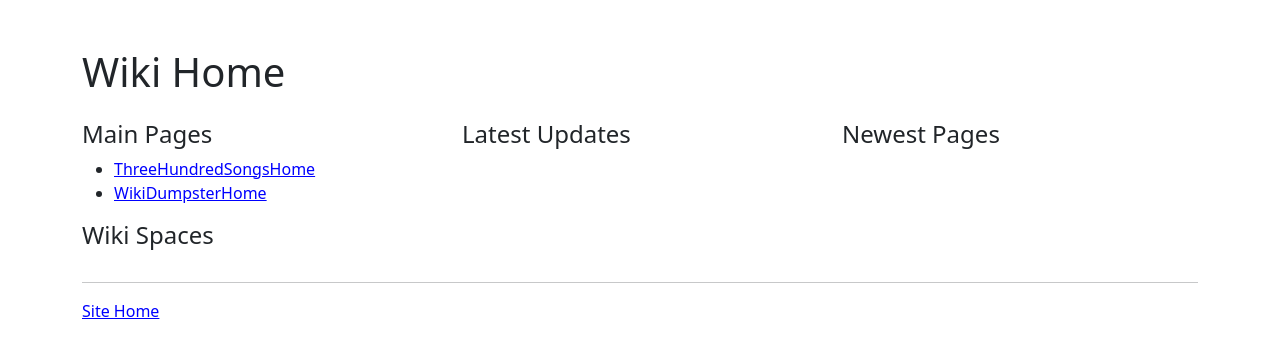
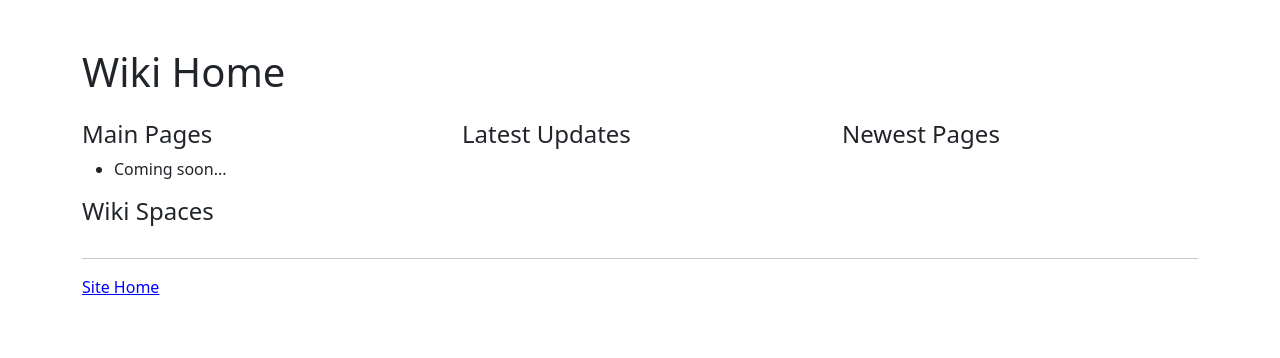
Before and after one commit to simonharris/django-wikiwikiweb, a Django app: template wikiwikiweb/templates/wiki/home.html in a window 1280 px wide. Shown: the part 56-414 px from the top of the page. Run offline with Django 3.2, Linux system fonts and the light colour scheme; the template is opened without the code that fills it, so the values that code supplies are empty; parts of the project's set-up code (start-up, migrations or seed data) failed here and were passed over; some libraries are stand-ins or nearby versions.

Commit message:
Remove hardcoded links. Fixes #1

```diff
--- a/wikiwikiweb/templates/wiki/home.html
+++ b/wikiwikiweb/templates/wiki/home.html
@@ -16,8 +16,7 @@ Wiki Home
 <h4>Main Pages</h4>
 
 <ul>
-    <li><a href="{% url 'wiki:page_view' 'ThreeHundredSongsHome' %}">ThreeHundredSongsHome</a></li>
-    <li><a href="{% url 'wiki:page_view' 'WikiDumpsterHome' %}">WikiDumpsterHome</a></li>
+    <li>Coming soon...</li>
 </ul>
 <!-- /div>
 
```
